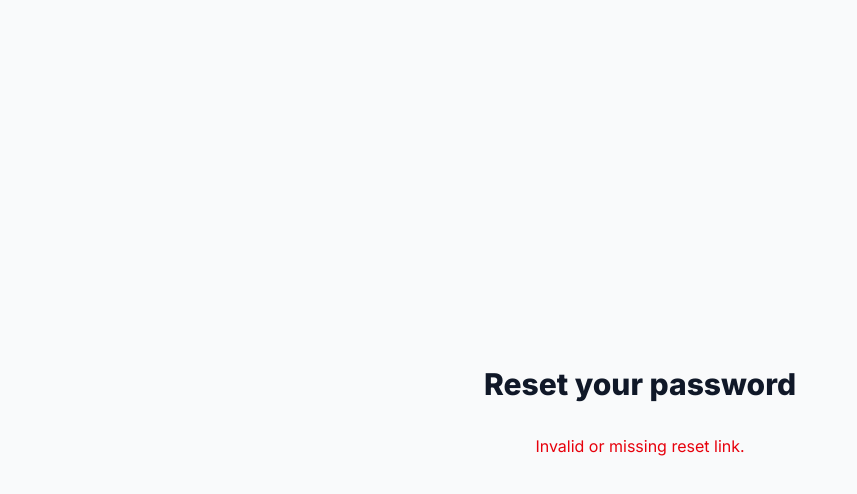
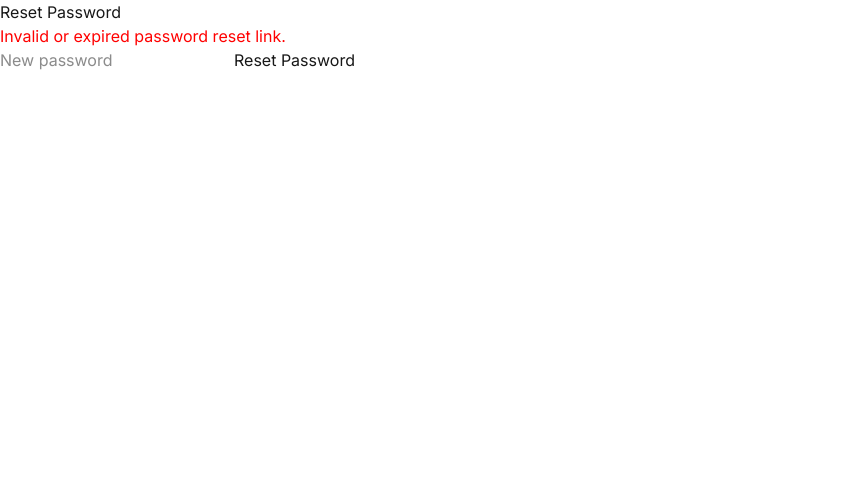
Before and after one commit to m-vishal-10/task-vault-frontend, a Next.js app: page /reset-password in a window 1280 px wide. Shown: the top 494 px of the page, without its empty margins (0-857 px from the left). Built offline with nearby package versions, Linux system fonts and the light colour scheme; no server answers.

Commit message:
tryna fix forgot password

```diff
--- a/src/app/reset-password/page.tsx
+++ b/src/app/reset-password/page.tsx
@@ -1,119 +1,72 @@
-"use client";
-import { Suspense, useState, useEffect } from "react";
-import { useRouter, useSearchParams } from "next/navigation";
-import { useAuth } from "@/contexts/AuthContext";
+'use client';
 
-export default function ResetPasswordPageWrapper() {
-  return (
-    <Suspense fallback={<div>Loading...</div>}>
-      <ResetPasswordPage />
-    </Suspense>
-  );
-}
+import { useEffect, useState } from 'react';
+import { useRouter } from 'next/navigation';
+import { apiService } from '@/services/api';
 
-function ResetPasswordPage() {
-  const searchParams = useSearchParams();
+export default function ResetPasswordPage() {
   const router = useRouter();
-  const { resetPassword } = useAuth();
-  const [accessToken, setAccessToken] = useState("");
-  const [refreshToken, setRefreshToken] = useState("");
-  const [newPassword, setNewPassword] = useState("");
-  const [error, setError] = useState("");
-  const [success, setSuccess] = useState("");
+  const [accessToken, setAccessToken] = useState('');
+  const [refreshToken, setRefreshToken] = useState('');
+  const [password, setPassword] = useState('');
   const [loading, setLoading] = useState(false);
+  const [error, setError] = useState('');
+  const [success, setSuccess] = useState('');
 
+  // Extract tokens from URL hash
   useEffect(() => {
-    // Extract tokens from URL hash (Supabase auth callback)
-    const hashParams = new URLSearchParams(window.location.hash.substring(1));
-    const accessTokenParam = hashParams.get("access_token") || "";
-    const refreshTokenParam = hashParams.get("refresh_token") || "";
+    const hash = window.location.hash.substring(1); // remove '#'
+    const params = new URLSearchParams(hash);
 
-    // Also check search params as fallback
-    const accessTokenSearch = searchParams.get("access_token") || "";
-    const refreshTokenSearch = searchParams.get("refresh_token") || "";
+    const at = params.get('access_token') || '';
+    const rt = params.get('refresh_token') || '';
 
-    setAccessToken(accessTokenParam || accessTokenSearch);
-    setRefreshToken(refreshTokenParam || refreshTokenSearch);
-  }, [searchParams]);
+    if (!at || !rt) {
+      setError('Invalid or expired password reset link.');
+      return;
+    }
+
+    setAccessToken(at);
+    setRefreshToken(rt);
+  }, []);
 
   const handleSubmit = async (e: React.FormEvent) => {
     e.preventDefault();
-    setError("");
-    setSuccess("");
+    setError('');
     setLoading(true);
+
     try {
-      await resetPassword(accessToken, refreshToken, newPassword);
-      setSuccess("Your password has been reset. You can now sign in.");
-      setNewPassword("");
-      setTimeout(() => router.push("/login"), 2000);
+      await apiService.resetPassword(accessToken, refreshToken, password);
+
+      setSuccess('Password updated successfully! Please log in with your new password.');
+
+      setTimeout(() => {
+        router.push('/login');
+      }, 2000);
     } catch (err) {
-      setError(err instanceof Error ? err.message : "Failed to reset password");
+      setError(err instanceof Error ? err.message : 'Something went wrong.');
     } finally {
       setLoading(false);
     }
   };
 
-  const isTokenMissing = !accessToken;
-
   return (
-    <div className="min-h-screen flex items-center justify-center bg-gray-50 py-12 px-4 sm:px-6 lg:px-8">
-      <div className="max-w-md w-full space-y-8">
-        <div>
-          <h2 className="mt-6 text-center text-3xl font-extrabold text-gray-900">
-            Reset your password
-          </h2>
-        </div>
-        {isTokenMissing ? (
-          <div className="text-red-600 text-center">Invalid or missing reset link.</div>
-        ) : (
-          <form className="mt-8 space-y-6" onSubmit={handleSubmit}>
-            <div className="rounded-md shadow-sm -space-y-px">
-              <div>
-                <label htmlFor="new-password" className="sr-only">
-                  New password
-                </label>
-                <input
-                  id="new-password"
-                  name="new-password"
-                  type="password"
-                  autoComplete="new-password"
-                  required
-                  className="appearance-none rounded-none relative block w-full px-3 py-2 border border-gray-300 placeholder-gray-500 text-gray-900 rounded-t-md focus:outline-none focus:ring-indigo-500 focus:border-indigo-500 focus:z-10 sm:text-sm"
-                  placeholder="New password"
-                  value={newPassword}
-                  onChange={(e) => setNewPassword(e.target.value)}
-                  disabled={loading}
-                />
-              </div>
-            </div>
-            {error && (
-              <div className="text-red-600 text-sm text-center">{error}</div>
-            )}
-            {success && (
-              <div className="text-green-600 text-sm text-center">{success}</div>
-            )}
-            <div>
-              <button
-                type="submit"
-                disabled={loading}
-                className="group relative w-full flex justify-center py-2 px-4 border border-transparent text-sm font-medium rounded-md text-white bg-indigo-600 hover:bg-indigo-700 focus:outline-none focus:ring-2 focus:ring-offset-2 focus:ring-indigo-500 disabled:opacity-50 disabled:cursor-not-allowed"
-              >
-                {loading ? (
-                  <span className="flex items-center">
-                    <svg className="animate-spin -ml-1 mr-3 h-5 w-5 text-white" xmlns="http://www.w3.org/2000/svg" fill="none" viewBox="0 0 24 24">
-                      <circle className="opacity-25" cx="12" cy="12" r="10" stroke="currentColor" strokeWidth="4"></circle>
-                      <path className="opacity-75" fill="currentColor" d="M4 12a8 8 0 018-8V0C5.373 0 0 5.373 0 12h4zm2 5.291A7.962 7.962 0 014 12H0c0 3.042 1.135 5.824 3 7.938l3-2.647z"></path>
-                    </svg>
-                    Resetting password...
-                  </span>
-                ) : (
-                  "Reset password"
-                )}
-              </button>
-            </div>
-          </form>
-        )}
-      </div>
+    <div>
+      <h1>Reset Password</h1>
+      {error && <p style={{ color: 'red' }}>{error}</p>}
+      {success && <p style={{ color: 'green' }}>{success}</p>}
+      <form onSubmit={handleSubmit}>
+        <input
+          type="password"
+          placeholder="New password"
+          value={password}
+          onChange={(e) => setPassword(e.target.value)}
+          required
+        />
+        <button type="submit" disabled={loading || !accessToken || !refreshToken}>
+          {loading ? 'Updating...' : 'Reset Password'}
+        </button>
+      </form>
     </div>
   );
 }
```
Also changed, not shown: src/services/api.ts (+79 -73 lines).
